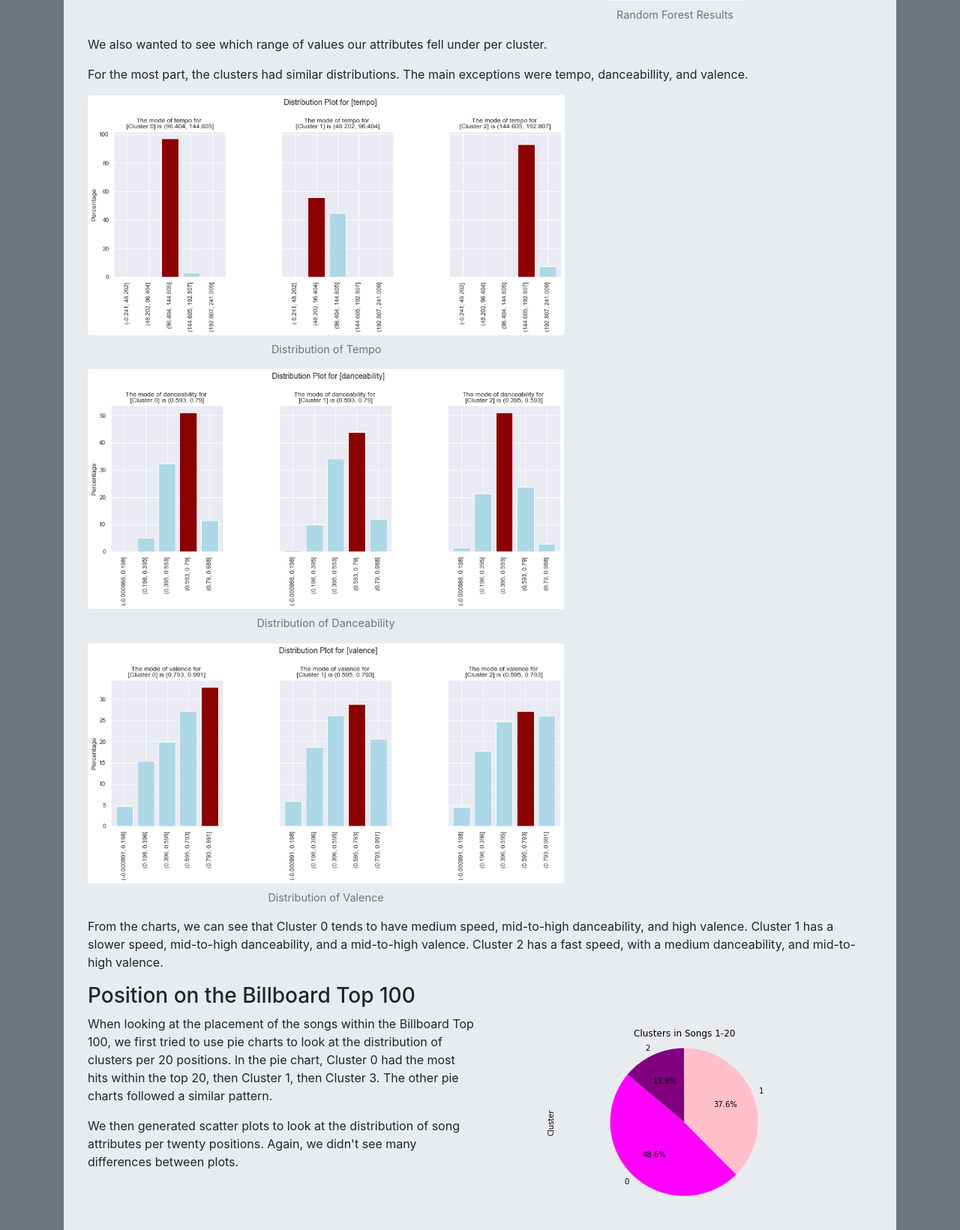
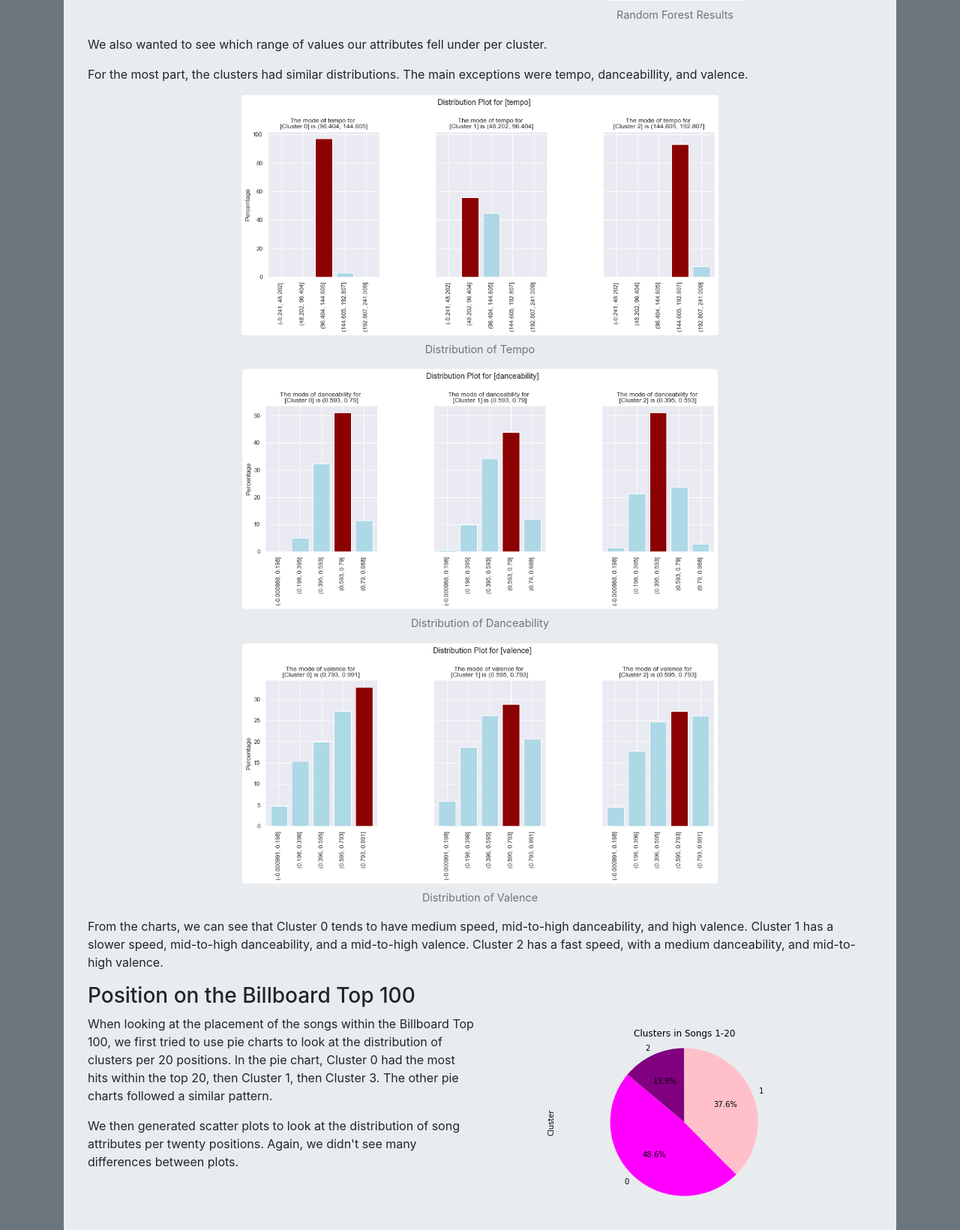
Before and after one commit to 12wollmana/UMN-Data_Analytics-Project_03, a Flask app: page / in a window 1280 px wide. Shown: the part 3230-4870 px from the top of the page at 75% size. Run offline with Flask 2, Linux system fonts and the light colour scheme.

Commit message:
Fixed song attributes graph centering.

```diff
--- a/static/css/index.css
+++ b/static/css/index.css
@@ -85,6 +85,8 @@ main {
 .report__figure {
     align-self: center;
     justify-self: center;
+    margin-right: auto;
+    margin-left: auto;
 }
 
 .report__figure img {
--- a/templates/index.html
+++ b/templates/index.html
@@ -409,8 +409,9 @@
                                         </p>
                                     </div>
 
-                                    <div class="report--full-width">
-                                        <figure class="figure report__figure">
+                                    <figure
+                                        class="figure report__figure report--full-width"
+                                    >
                                         <img
                                             src="../static/images/plots/attributes/tempo_percent.png"
                                             class="figure-img img-fluid rounded"
@@ -423,7 +424,9 @@
                                         </figcaption>
                                     </figure>
 
-                                        <figure class="figure report__figure">
+                                    <figure
+                                        class="figure report__figure report--full-width"
+                                    >
                                         <img
                                             src="../static/images/plots/attributes/danceability_percent.png"
                                             class="figure-img img-fluid rounded"
@@ -436,7 +439,9 @@
                                         </figcaption>
                                     </figure>
 
-                                        <figure class="figure report__figure">
+                                    <figure
+                                        class="figure report__figure report--full-width"
+                                    >
                                         <img
                                             src="../static/images/plots/attributes/valence_percent.png"
                                             class="figure-img img-fluid rounded"
@@ -449,20 +454,20 @@
                                         </figcaption>
                                     </figure>
 
-                                        <div class="report__paragraphs">
+                                    <div
+                                        class="report__paragraphs report--full-width"
+                                    >
                                         <p>
                                             From the charts, we can see that
                                             Cluster 0 tends to have medium
-                                                speed, mid-to-high danceability,
-                                                and high valence. Cluster 1 has
-                                                a slower speed, mid-to-high
-                                                danceability, and a mid-to-high
-                                                valence. Cluster 2 has a fast
-                                                speed, with a medium
+                                            speed, mid-to-high danceability, and
+                                            high valence. Cluster 1 has a slower
+                                            speed, mid-to-high danceability, and
+                                            a mid-to-high valence. Cluster 2 has
+                                            a fast speed, with a medium
                                             danceability, and mid-to-high
                                             valence.
                                         </p>
-                                        </div>
                                     </div>
                                 </div>
                                 <div class="report__section"></div>
```
Lines whose indentation alone changed are shown as unchanged.
